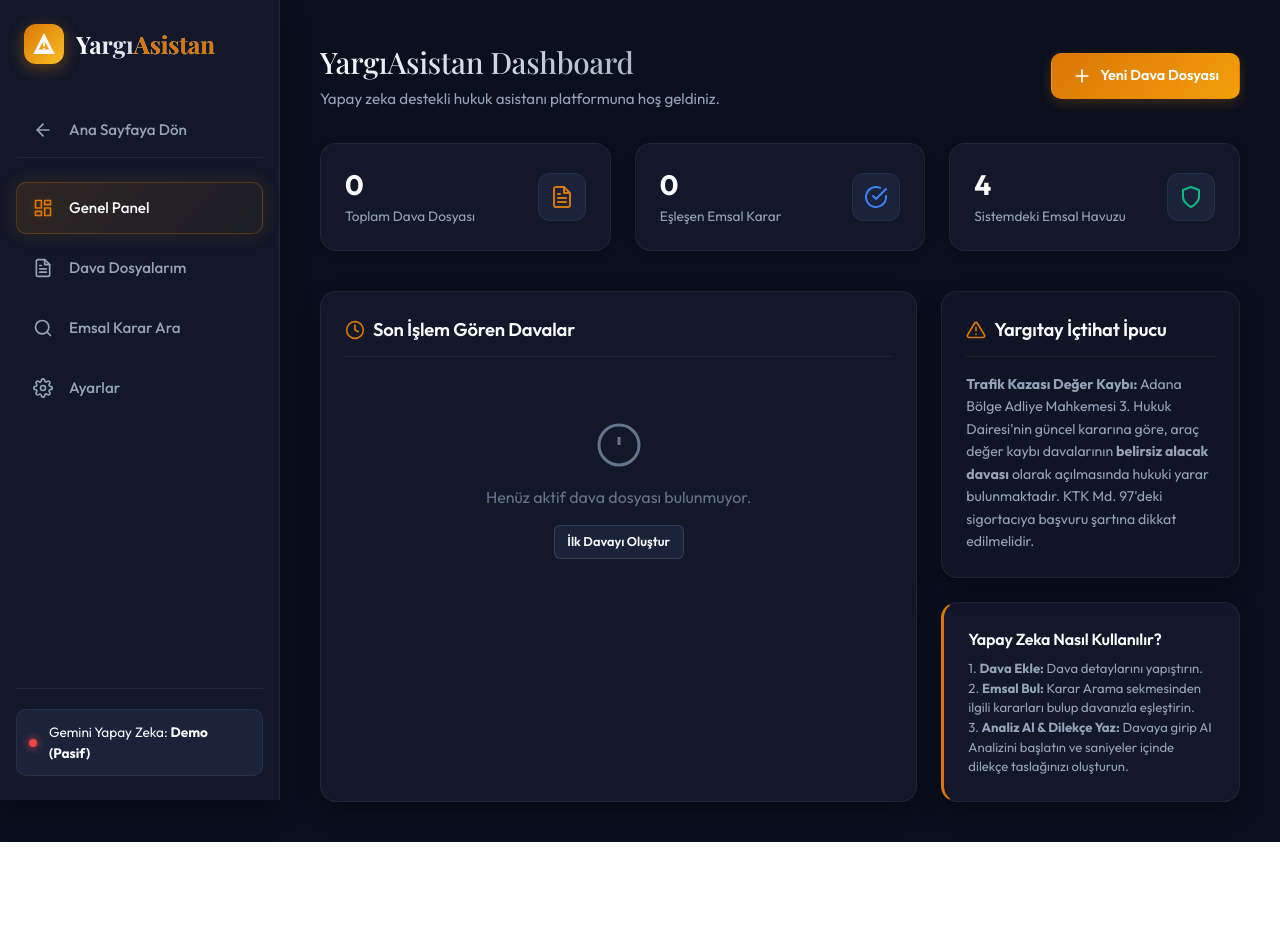
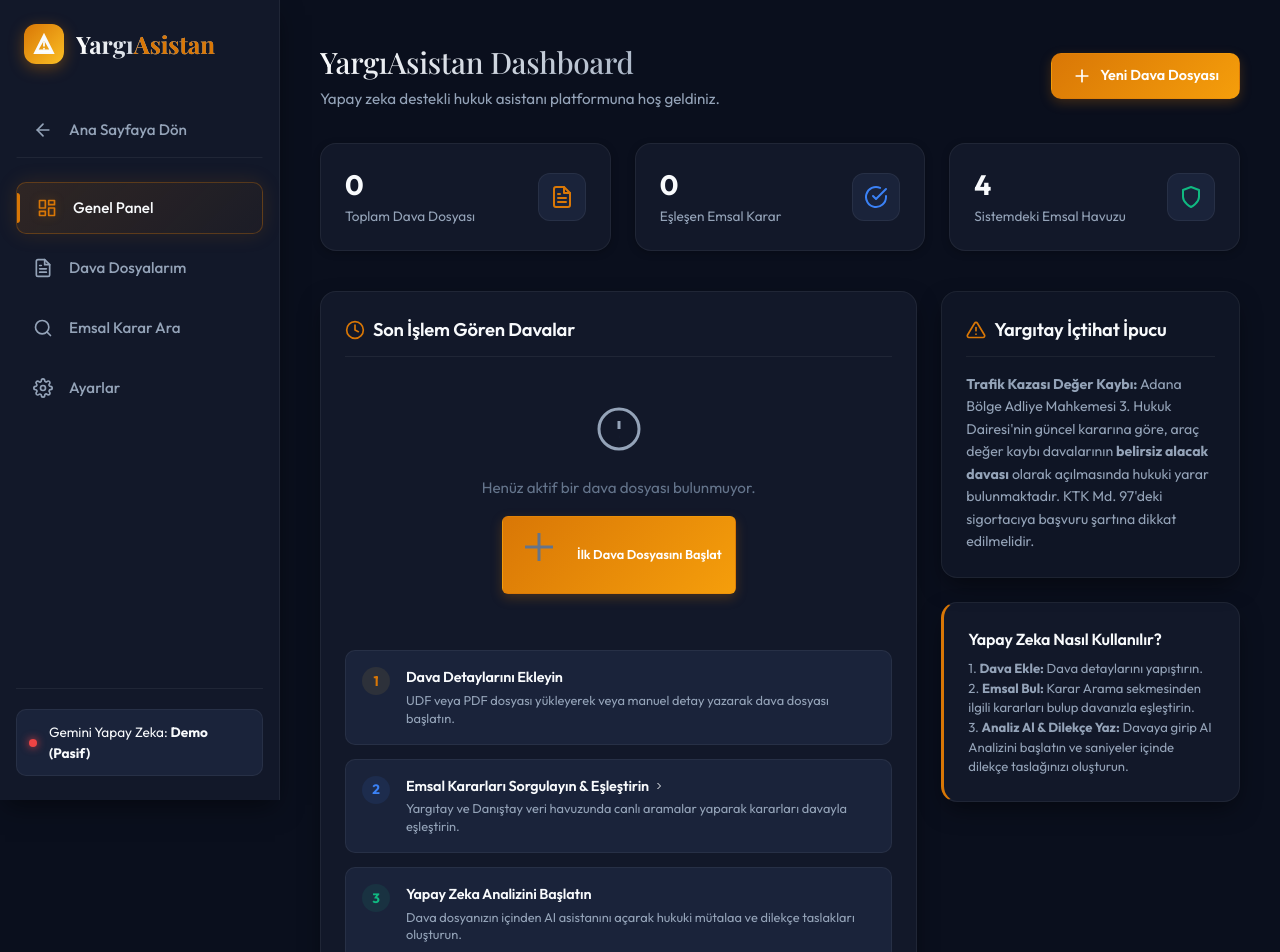
Before and after one commit to avedurmus/asil-hukuk-web, a Next.js app: page /asistan in a window 1280 px wide. Shown: the top 952 px of the page. Before the commit the page ends 842 px from the top, so only its background shows below. Built offline with nearby package versions, Linux system fonts and the light colour scheme; a web font is replaced by a local one.

Commit message:
feat: YargıAsistan içtihat arama entegrasyonu ve UI iyileştirmeleri
- PrecedentSearch: Canlı içtihat arama (yargi-mcp-pro API entegrasyonu)
- Dashboard: UI/UX iyileştirmeleri ve yeni özellikler
- asistan.css: YargıAsistan sayfa stilleri güncellendi
- Header: Navigasyon güncellemeleri

```diff
--- a/app/asistan/asistan.css
+++ b/app/asistan/asistan.css
@@ -152,6 +152,7 @@
   font-size: 0.95rem;
   transition: var(--transition-normal);
   border: 1px solid transparent;
+  position: relative;
 }
 
 .nav-item svg {
@@ -170,6 +171,18 @@
   color: var(--text-primary);
   border-color: var(--border-gold);
   box-shadow: var(--shadow-gold);
+  padding-left: 1.25rem; /* Indent text slightly to balance the left border bar */
+}
+
+.nav-item.active::before {
+  content: "";
+  position: absolute;
+  left: 0;
+  top: 20%;
+  height: 60%;
+  width: 3px;
+  background-color: var(--accent-gold);
+  border-radius: 0 4px 4px 0;
 }
 
 .nav-item.active svg {
--- a/app/asistan/components/Dashboard.tsx
+++ b/app/asistan/components/Dashboard.tsx
@@ -67,10 +67,45 @@ export default function Dashboard({ cases, decisions, onNavigate, onAddCaseClick
             Son İşlem Gören Davalar
           </h3>
           {cases.length === 0 ? (
-            <div className="empty-state">
-              <svg width="36" height="36" viewBox="0 0 24 24" fill="none" stroke="currentColor" strokeWidth="1.5"><circle cx="12" cy="12" r="10"></circle><line x1="12" y1="8" x2="12" y2="12"></line><line x1="12" y1="16" x2="12.01" y2="16"></line></svg>
-              <p>Henüz aktif dava dosyası bulunmuyor.</p>
-              <button className="btn btn-secondary btn-sm" style={{ marginTop: '1rem' }} onClick={onAddCaseClick}>İlk Davayı Oluştur</button>
+            <div style={{ marginTop: '1rem' }}>
+              <div className="empty-state" style={{ padding: '2rem 1.5rem', marginBottom: '1.5rem' }}>
+                <svg width="36" height="36" viewBox="0 0 24 24" fill="none" stroke="currentColor" strokeWidth="1.5" style={{ color: 'var(--text-secondary)' }}><circle cx="12" cy="12" r="10"></circle><line x1="12" y1="8" x2="12" y2="12"></line><line x1="12" y1="16" x2="12.01" y2="16"></line></svg>
+                <p style={{ margin: '0.5rem 0 1rem 0', fontSize: '0.95rem' }}>Henüz aktif bir dava dosyası bulunmuyor.</p>
+                <button className="btn btn-primary btn-sm" onClick={onAddCaseClick}>
+                  <svg width="16" height="16" viewBox="0 0 24 24" fill="none" stroke="currentColor" strokeWidth="2" style={{ marginRight: '0.35rem' }}><line x1="12" y1="5" x2="12" y2="19"></line><line x1="5" y1="12" x2="19" y2="12"></line></svg>
+                  İlk Dava Dosyasını Başlat
+                </button>
+              </div>
+
+              {/* 3 Steps Guide Cards */}
+              <div style={{ display: 'flex', flexDirection: 'column', gap: '0.85rem' }}>
+                <div style={{ display: 'flex', gap: '1rem', backgroundColor: 'var(--bg-tertiary)', padding: '1rem', borderRadius: '10px', border: '1px solid var(--border-light)', alignItems: 'flex-start' }}>
+                  <div style={{ backgroundColor: 'rgba(212, 175, 55, 0.1)', color: 'var(--accent-gold)', borderRadius: '50%', width: '28px', height: '28px', display: 'flex', alignItems: 'center', justifyContent: 'center', fontWeight: 'bold', fontSize: '0.85rem', flexShrink: 0 }}>1</div>
+                  <div>
+                    <h4 style={{ fontSize: '0.9rem', fontWeight: '600', marginBottom: '0.2rem', color: 'var(--text-primary)' }}>Dava Detaylarını Ekleyin</h4>
+                    <p style={{ fontSize: '0.8rem', color: 'var(--text-secondary)', lineHeight: '1.4' }}>UDF veya PDF dosyası yükleyerek veya manuel detay yazarak dava dosyası başlatın.</p>
+                  </div>
+                </div>
+
+                <div style={{ display: 'flex', gap: '1rem', backgroundColor: 'var(--bg-tertiary)', padding: '1rem', borderRadius: '10px', border: '1px solid var(--border-light)', alignItems: 'flex-start', cursor: 'pointer', transition: 'transform 0.2s ease' }} onClick={() => onNavigate('search')} className="hover-lift">
+                  <div style={{ backgroundColor: 'rgba(59, 130, 246, 0.1)', color: 'var(--accent-blue)', borderRadius: '50%', width: '28px', height: '28px', display: 'flex', alignItems: 'center', justifyContent: 'center', fontWeight: 'bold', fontSize: '0.85rem', flexShrink: 0 }}>2</div>
+                  <div style={{ flexGrow: 1 }}>
+                    <h4 style={{ fontSize: '0.9rem', fontWeight: '600', marginBottom: '0.2rem', color: 'var(--text-primary)', display: 'flex', alignItems: 'center', gap: '0.25rem' }}>
+                      Emsal Kararları Sorgulayın & Eşleştirin
+                      <svg width="12" height="12" viewBox="0 0 24 24" fill="none" stroke="currentColor" strokeWidth="2"><polyline points="9 18 15 12 9 6"></polyline></svg>
+                    </h4>
+                    <p style={{ fontSize: '0.8rem', color: 'var(--text-secondary)', lineHeight: '1.4' }}>Yargıtay ve Danıştay veri havuzunda canlı aramalar yaparak kararları davayla eşleştirin.</p>
+                  </div>
+                </div>
+
+                <div style={{ display: 'flex', gap: '1rem', backgroundColor: 'var(--bg-tertiary)', padding: '1rem', borderRadius: '10px', border: '1px solid var(--border-light)', alignItems: 'flex-start' }}>
+                  <div style={{ backgroundColor: 'rgba(16, 185, 129, 0.1)', color: '#10b981', borderRadius: '50%', width: '28px', height: '28px', display: 'flex', alignItems: 'center', justifyContent: 'center', fontWeight: 'bold', fontSize: '0.85rem', flexShrink: 0 }}>3</div>
+                  <div>
+                    <h4 style={{ fontSize: '0.9rem', fontWeight: '600', marginBottom: '0.2rem', color: 'var(--text-primary)' }}>Yapay Zeka Analizini Başlatın</h4>
+                    <p style={{ fontSize: '0.8rem', color: 'var(--text-secondary)', lineHeight: '1.4' }}>Dava dosyanızın içinden AI asistanını açarak hukuki mütalaa ve dilekçe taslakları oluşturun.</p>
+                  </div>
+                </div>
+              </div>
             </div>
           ) : (
             <div style={{ display: 'flex', flexDirection: 'column', gap: '1rem', marginTop: '1rem' }}>
--- a/app/asistan/components/PrecedentSearch.tsx
+++ b/app/asistan/components/PrecedentSearch.tsx
@@ -41,6 +41,20 @@ export default function PrecedentSearch({ decisions, cases, onLinkDecision, onAd
   const [loading, setLoading] = useState(false);
   const [error, setError] = useState<string | null>(null);
   const [loadingDocId, setLoadingDocId] = useState<string | null>(null);
+  const [copiedDecId, setCopiedDecId] = useState<string | null>(null);
+
+  const handleCopyCitation = (dec: Decision) => {
+    const daireName = dec.daire;
+    const dateStr = dec.kararTarihi ? `, T. ${dec.kararTarihi}` : '';
+    const citation = `${daireName}, E. ${dec.esasNo} K. ${dec.kararNo}${dateStr}`;
+
+    navigator.clipboard.writeText(citation).then(() => {
+      setCopiedDecId(dec.id);
+      setTimeout(() => {
+        setCopiedDecId(null);
+      }, 2000);
+    });
+  };
 
   // Link Modal States
   const [showLinkModal, setShowLinkModal] = useState(false);
@@ -332,12 +346,35 @@ export default function PrecedentSearch({ decisions, cases, onLinkDecision, onAd
               <h4 className="decision-title">{dec.konu}</h4>
               <p className="decision-summary">{dec.özet}</p>
 
-              <div style={{ display: 'flex', gap: '0.75rem', marginTop: '0.5rem' }}>
+              <div style={{ display: 'flex', gap: '0.75rem', marginTop: '0.5rem', flexWrap: 'wrap' }}>
                 <button className="btn btn-secondary btn-sm" onClick={() => handleViewDecision(dec)}>
                   Görüntüle (Oku)
                 </button>
                 <button className="btn btn-primary btn-sm" onClick={() => handleOpenLinkModal(dec)}>
                   Dava ile Eşleştir
+                </button>
+                <button
+                  className="btn btn-secondary btn-sm"
+                  style={{
+                    borderColor: copiedDecId === dec.id ? '#10b981' : 'var(--border-light)',
+                    color: copiedDecId === dec.id ? '#10b981' : 'var(--text-secondary)',
+                    display: 'flex',
+                    alignItems: 'center',
+                    gap: '0.35rem'
+                  }}
+                  onClick={() => handleCopyCitation(dec)}
+                >
+                  {copiedDecId === dec.id ? (
+                    <>
+                      <svg width="14" height="14" viewBox="0 0 24 24" fill="none" stroke="currentColor" strokeWidth="2.5" strokeLinecap="round" strokeLinejoin="round"><polyline points="20 6 9 17 4 12"></polyline></svg>
+                      Kopyalandı!
+                    </>
+                  ) : (
+                    <>
+                      <svg width="14" height="14" viewBox="0 0 24 24" fill="none" stroke="currentColor" strokeWidth="2" strokeLinecap="round" strokeLinejoin="round"><rect x="9" y="9" width="13" height="13" rx="2" ry="2"></rect><path d="M5 15H4a2 2 0 0 1-2-2V4a2 2 0 0 1 2-2h9a2 2 0 0 1 2 2v1"></path></svg>
+                      Künyeyi Kopyala
+                    </>
+                  )}
                 </button>
               </div>
             </div>
--- a/components/Header.tsx
+++ b/components/Header.tsx
@@ -33,7 +33,7 @@ export default function Header() {
     };
 
     return (
-        <nav className="fixed w-full bg-white/95 dark:bg-slate-950/95 backdrop-blur-md border-b border-slate-200 dark:border-slate-800 z-50 transition-all duration-300">
+        <nav className="fixed w-full bg-white/75 dark:bg-slate-950/75 backdrop-blur-md border-b border-slate-200/50 dark:border-slate-800/50 z-50 transition-all duration-300 shadow-sm">
             <div className="max-w-7xl mx-auto px-4 sm:px-6 lg:px-8">
                 <div className="flex justify-between items-center h-20">
                     {/* Logo */}
```
